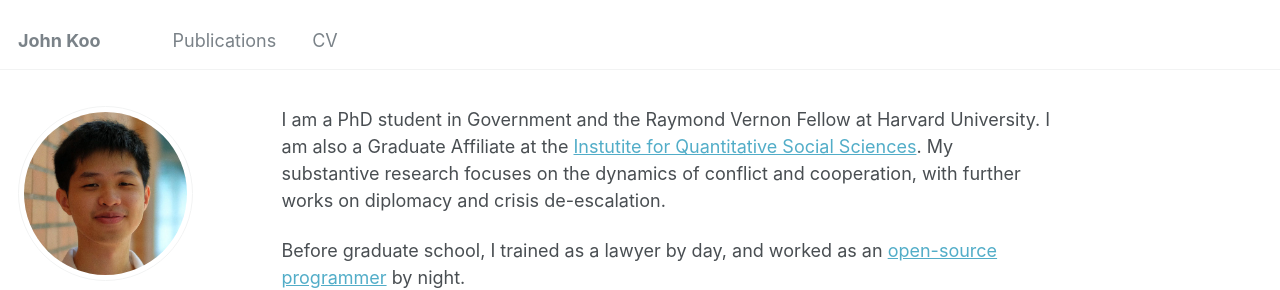
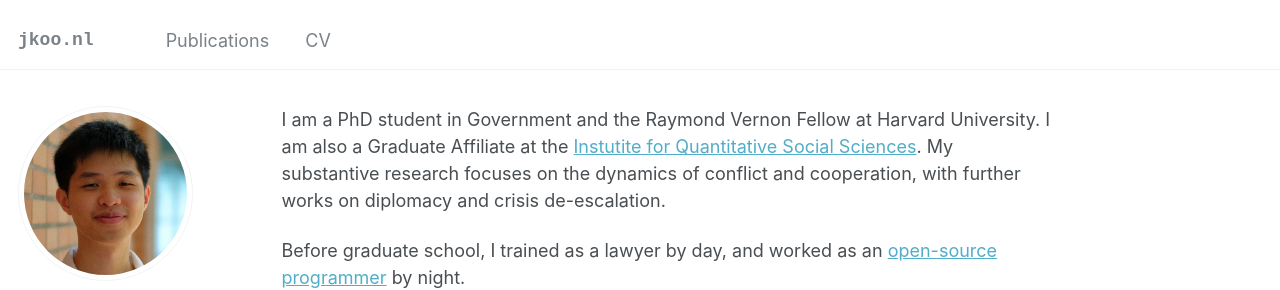
Before and after one commit to tanxpyox/jkoo.nl, a Jekyll site: the page built from _pages/about.md, in a window 1280 px wide. Shown: the top 290 px of the page. Built offline with Jekyll 4.4.1, drawn with Linux system fonts in a browser that asks for light colours; some web fonts are replaced.

Commit message:
masthead

```diff
--- a/_includes/masthead.html
+++ b/_includes/masthead.html
@@ -6,7 +6,7 @@
       <nav id="site-nav" class="greedy-nav">
         <button><div class="navicon"></div></button>
         <ul class="visible-links">
-          <li class="masthead__menu-item masthead__menu-item--lg"><a href="{{ base_path }}/">{{ site.title }}</a></li>
+          <li class="masthead__menu-item masthead__menu-item--lg" style="font-family: monospace"><a href="{{ base_path }}/">jkoo.nl</a></li>
           {% for link in site.data.navigation.main %}
             {% if link.url contains 'http' %}
               {% assign domain = '' %}
```
